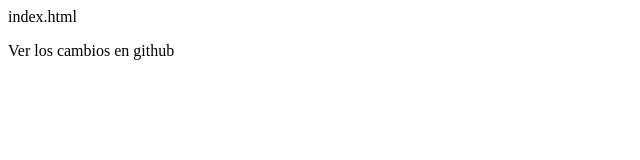
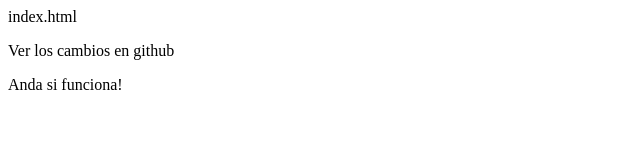
Before and after one commit to victorEscobedo/VIRA, a plain HTML site: page index.html in a window 1280 px wide. Shown: the whole page, without its empty margins (0-640 px from the left). Drawn offline with Linux system fonts and the light colour scheme.

Commit message:
para que veas que va

```diff
--- a/index.html
+++ b/index.html
@@ -1,2 +1,3 @@
 index.html
 <p> Ver los cambios en github</p>
+<p>Anda si funciona!</p>
```
